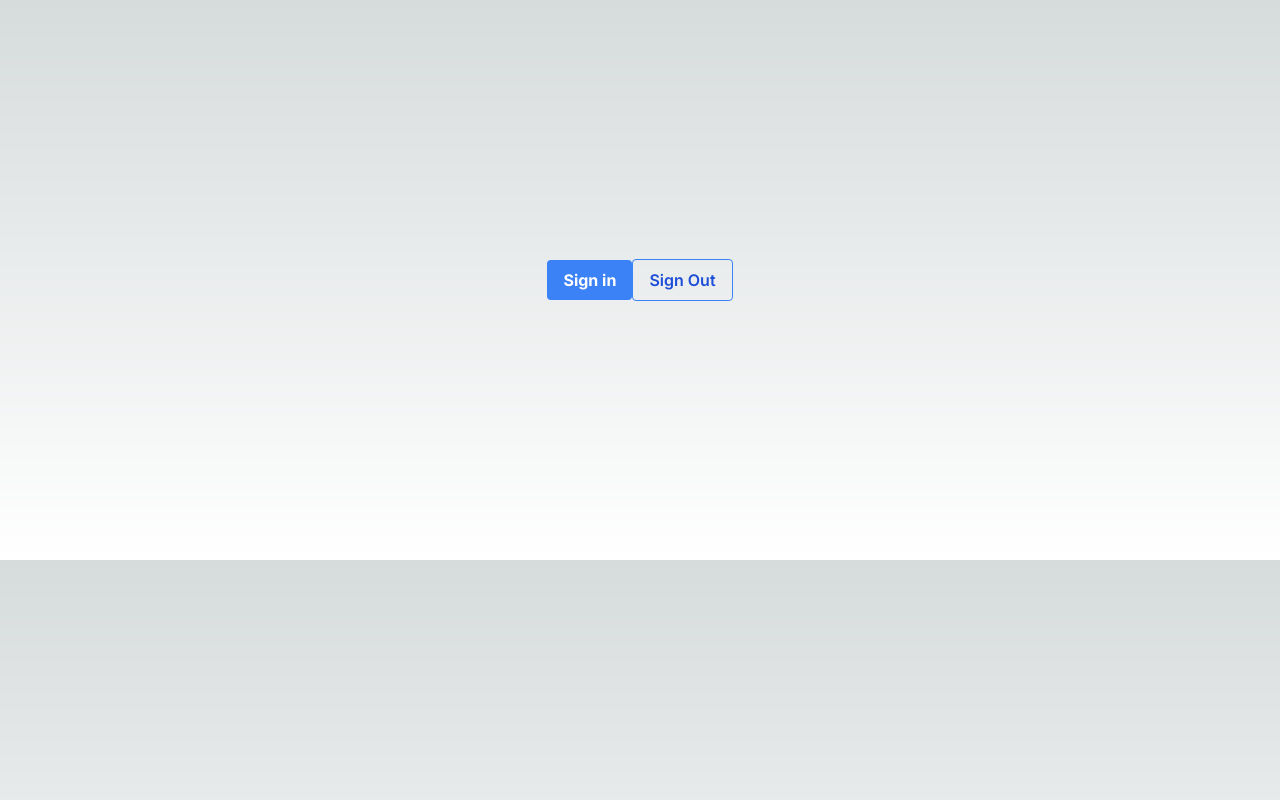
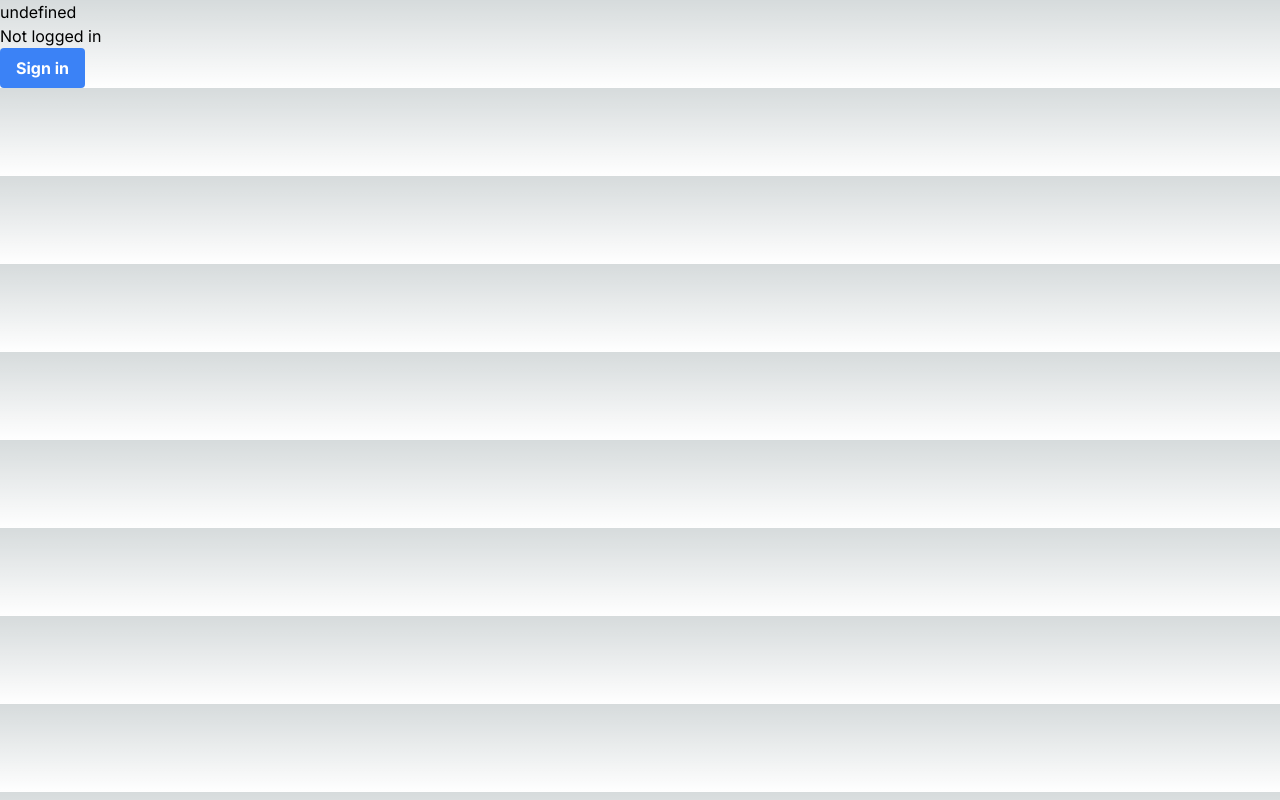
Before and after one commit to AkhrHysd/mtcng-shinsan, a Next.js app: page /login in a window 1280 px wide. Built offline with nearby package versions, Linux system fonts and the light colour scheme; no server answers.

Commit message:
feat: login画面修正

```diff
--- a/src/app/api/auth/[...nextauth]/route.ts
+++ b/src/app/api/auth/[...nextauth]/route.ts
@@ -1,4 +1,4 @@
-import { options } from "./options";
+import { options } from "@/app/options";
 import NextAuth from "next-auth";
 
 const handler = NextAuth(options);
--- a/src/app/login/page.tsx
+++ b/src/app/login/page.tsx
@@ -1,22 +1,21 @@
 import {
     LoginButton,
     LogoutButton,
-} from "@/app/components/loginButtons";
+} from "@/app/components/loginButtons"
+
+import {getServerSession} from "next-auth/next";
+import {options} from "@/app/options";
 
 export default async function Home() {
+    const session = await getServerSession(options)
+    const user = session?.user // ログインしていなければnullになる。
 
     return (
-        <main
-            style={{
-                display: "flex",
-                justifyContent: "center",
-                alignItems: "center",
-                height: "70vh",
-            }}
-        >
+        <main>
             <div>
-                <LoginButton/>
-                <LogoutButton/>
+                <div>{`${JSON.stringify(user)}`}</div>
+                {user ? <div>Logged in</div> : <div>Not logged in</div>}
+                {user ? <LogoutButton/> : <LoginButton/>}
             </div>
         </main>
     );
--- /dev/null
+++ b/src/app/middleware.ts
@@ -0,0 +1,5 @@
+export { default } from "next-auth/middleware"
+
+export const config = {
+    matcher: ["/((?!register|api|login).*)"]
+};
--- a/src/app/api/auth/[...nextauth]/options.ts
+++ b/src/app/options.ts
@@ -11,34 +11,6 @@ export const options: NextAuthOptions = {
                 clientId: process.env.GOOGLE_CLIENT_ID!,
                 clientSecret: process.env.GOOGLE_CLIENT_SECRET!
             }),
-            CredentialsProvider({
-                    name: "Sign in",
-                    credentials: {
-                        email: {
-                            label: "Email",
-                            type: "email",
-                            placeholder: "example@example.com",
-                        },
-                        password: {label: "Password", type: "password"},
-                    },
-                    // メルアド認証処理
-                    async authorize(credentials) {
-                        const users = [
-                            {id: "1", email: "user1@example.com", password: "password1"},
-                            {id: "2", email: "user2@example.com", password: "password2"},
-                            {id: "3", email: "abc@abc", password: "123"},
-                        ];
-
-                        const user = users.find(user => user.email === credentials?.email);
-
-                        if (user && user?.password === credentials?.password) {
-                            return {id: user.id, name: user.email, email: user.email, role: "admin"};
-                        } else {
-                            return null;
-                        }
-                    }
-                }
-            ),
         ],
         callbacks: {
             jwt: async ({token, user, account, profile, isNewUser}) => {
```
